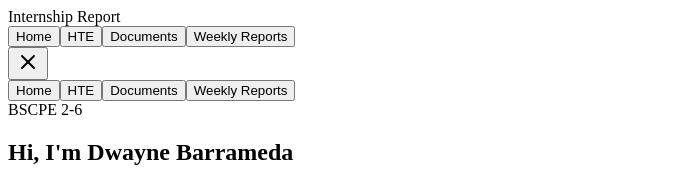
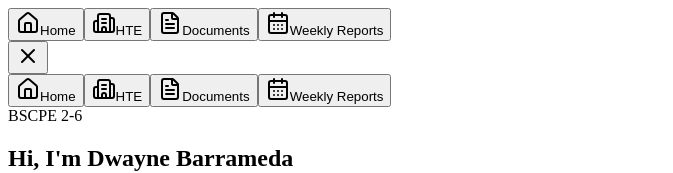
Before and after one commit to Dwayne1828/OJT-Portfolio, a React app in the folder src/: page / in a window 1280 px wide. Both pictures are taken after a click on the button "Toggle mobile menu". Shown: the top 173 px of the page, without its empty margins (0-673 px from the left). Built offline with nearby package versions, Linux system fonts and the light colour scheme; the HTML template or start-up script is replaced by a standard one.

Commit message:
UI changes in NavBar

```diff
--- a/src/components/Header.tsx
+++ b/src/components/Header.tsx
@@ -1,9 +1,11 @@
 import { useEffect, useState } from 'react';
-import { Menu, X } from 'lucide-react';
+import { Menu, X, Home, Building2, FileText, CalendarDays } from 'lucide-react';
 import { motion, AnimatePresence } from 'framer-motion';
+
 export function Header() {
   const [isScrolled, setIsScrolled] = useState(false);
   const [mobileMenuOpen, setMobileMenuOpen] = useState(false);
+
   useEffect(() => {
     const handleScroll = () => {
       setIsScrolled(window.scrollY > 20);
@@ -11,23 +13,29 @@ export function Header() {
     window.addEventListener('scroll', handleScroll);
     return () => window.removeEventListener('scroll', handleScroll);
   }, []);
+
   const navLinks = [
     {
       name: 'Home',
-    href: '#home'
+      href: '#home',
+      icon: Home
     },
     {
       name: 'HTE',
-    href: '#about'
+      href: '#about',
+      icon: Building2
     },
     {
       name: 'Documents',
-    href: '#projects'
+      href: '#projects',
+      icon: FileText
     },
     {
       name: 'Weekly Reports',
-    href: '#reports'
-  }];
+      href: '#reports',
+      icon: CalendarDays
+    }
+  ];
 
   const scrollToSection = (href: string) => {
     setMobileMenuOpen(false);
@@ -38,41 +46,41 @@ export function Header() {
       });
     }
   };
+
   return (
     <header
-      className={`fixed top-0 left-0 right-0 z-50 transition-all duration-300 border-b ${isScrolled ? 'bg-brand-slate-950/90 backdrop-blur-md border-brand-slate-800 py-3' : 'bg-transparent border-transparent py-5'}`}>
-
+      className={`fixed top-0 left-0 right-0 z-50 transition-all duration-300 border-b ${
+        isScrolled
+          ? 'bg-brand-slate-950/90 backdrop-blur-md border-brand-slate-800 py-3'
+          : 'bg-transparent border-transparent py-5'
+      }`}
+    >
       <div className="max-w-7xl mx-auto px-4 sm:px-6 lg:px-8">
-        <div className="flex justify-between items-center">
-          <div
-            className="flex-shrink-0 cursor-pointer"
-            onClick={() => scrollToSection('#home')}>
-
-            <span className="text-xl font-bold text-white tracking-tight">
-              Internship <span className="text-brand-blue">Report</span>
-            </span>
-          </div>
-
-          {/* Desktop Nav */}
-          <nav className="hidden md:flex space-x-8">
-            {navLinks.map((link) =>
+        <div className="flex justify-between md:justify-start items-center">
+          {/* Desktop Nav aligned to the left */}
+          <nav className="hidden md:flex items-center space-x-8">
+            {navLinks.map((link) => {
+              const Icon = link.icon;
+              return (
                 <button
                   key={link.name}
                   onClick={() => scrollToSection(link.href)}
-              className="text-brand-slate-400 hover:text-white font-medium transition-colors duration-200">
-
-                {link.name}
+                  className="text-brand-slate-400 hover:text-white font-medium text-sm transition-colors duration-200 cursor-pointer flex items-center gap-2 group"
+                >
+                  <Icon className="w-4 h-4 text-brand-blue group-hover:text-white transition-colors" />
+                  <span>{link.name}</span>
                 </button>
-            )}
+              );
+            })}
           </nav>
 
           {/* Mobile Menu Button */}
-          <div className="md:hidden flex items-center">
+          <div className="md:hidden flex items-center ml-auto">
             <button
               onClick={() => setMobileMenuOpen(!mobileMenuOpen)}
-              className="text-brand-slate-400 hover:text-white focus:outline-none"
-              aria-label="Toggle mobile menu">
-
+              className="text-brand-slate-400 hover:text-white focus:outline-none cursor-pointer"
+              aria-label="Toggle mobile menu"
+            >
               {mobileMenuOpen ? <X size={24} /> : <Menu size={24} />}
             </button>
           </div>
@@ -81,36 +89,31 @@ export function Header() {
 
       {/* Mobile Nav */}
       <AnimatePresence>
-        {mobileMenuOpen &&
+        {mobileMenuOpen && (
           <motion.div
-          initial={{
-            opacity: 0,
-            height: 0
-          }}
-          animate={{
-            opacity: 1,
-            height: 'auto'
-          }}
-          exit={{
-            opacity: 0,
-            height: 0
-          }}
-          className="md:hidden bg-brand-slate-950 border-t border-brand-slate-800 overflow-hidden">
-
+            initial={{ opacity: 0, height: 0 }}
+            animate={{ opacity: 1, height: 'auto' }}
+            exit={{ opacity: 0, height: 0 }}
+            className="md:hidden bg-brand-slate-950 border-t border-brand-slate-800 overflow-hidden"
+          >
             <div className="px-4 pt-2 pb-4 space-y-1">
-              {navLinks.map((link) =>
+              {navLinks.map((link) => {
+                const Icon = link.icon;
+                return (
                   <button
                     key={link.name}
                     onClick={() => scrollToSection(link.href)}
-              className="block w-full text-left px-3 py-3 text-base font-medium text-brand-slate-400 hover:text-white hover:bg-brand-slate-800 transition-colors">
-
-                  {link.name}
+                    className="w-full text-left px-3 py-3 text-base font-medium text-brand-slate-400 hover:text-white hover:bg-brand-slate-800 rounded-lg transition-colors flex items-center gap-2.5 cursor-pointer"
+                  >
+                    <Icon className="w-4 h-4 text-brand-blue" />
+                    <span>{link.name}</span>
                   </button>
-            )}
+                );
+              })}
             </div>
           </motion.div>
+        )}
+      </AnimatePresence>
+    </header>
+  );
 }
-      </AnimatePresence>
-    </header>);
-
-}
```
Lines whose indentation alone changed are shown as unchanged.
